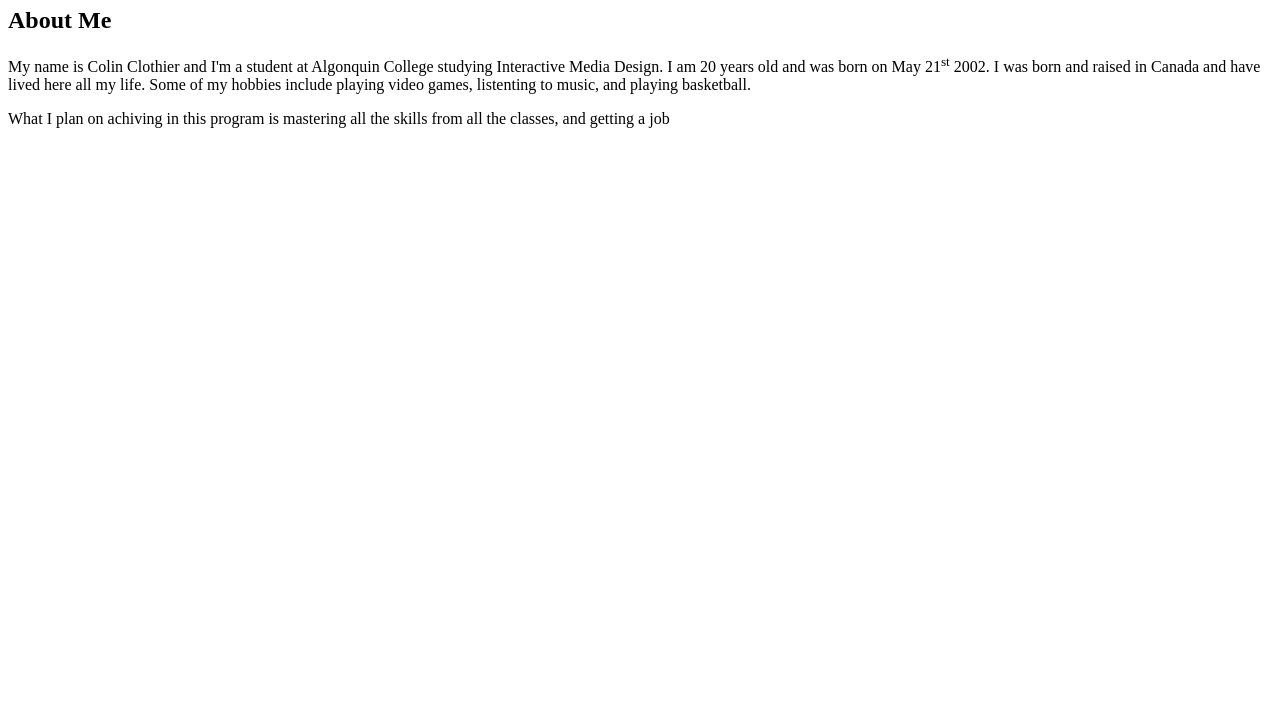
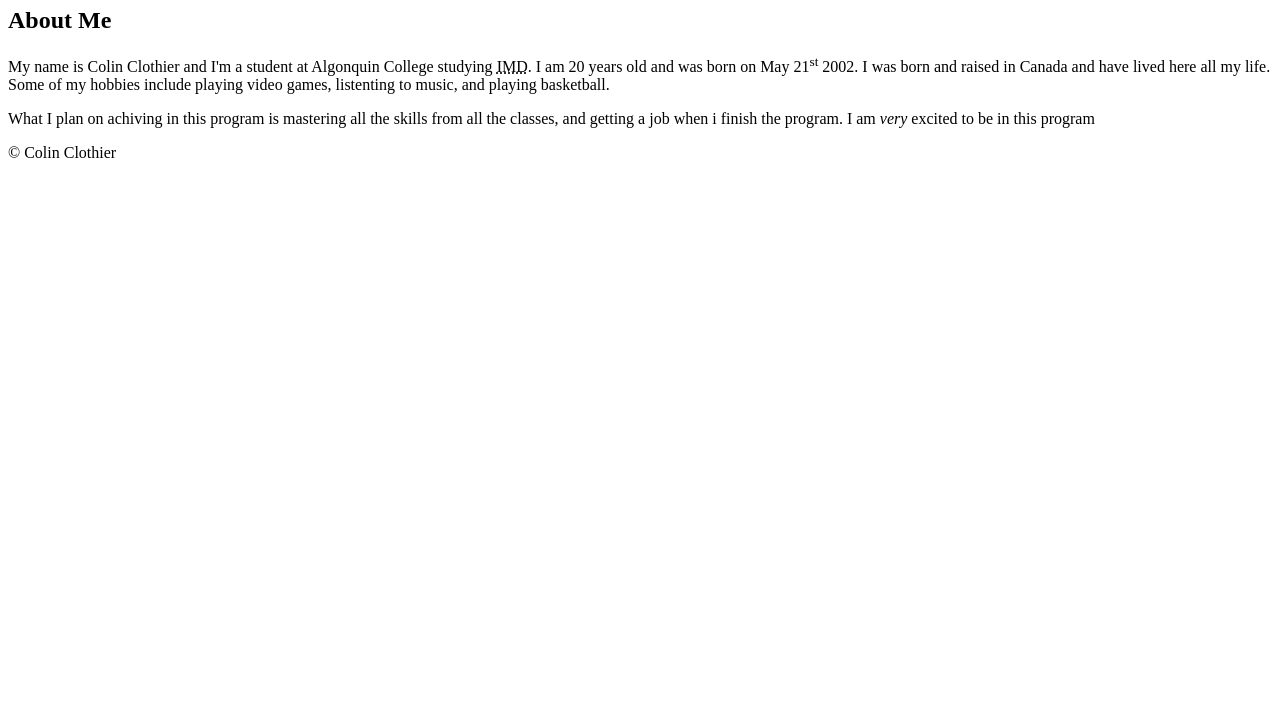
Before and after one commit to ColinClothier1/html-assignment, a plain HTML site: page index.html in a window 1280 px wide. Shown: the part 73-800 px from the top of the page. Drawn offline with Linux system fonts and the light colour scheme.

Commit message:
Adds footer

```diff
--- a/index.html
+++ b/index.html
@@ -11,12 +11,11 @@
         <h1>Colin Clothier</h1>
             <article>
                 <h2>About Me</h2>
-<p>My name is Colin Clothier and I'm a student at Algonquin College studying Interactive Media Design. I am 20 years old and was born on May 21<sup>st</sup> 2002.
-I was born and raised in Canada and have lived here all my life. Some of my hobbies include playing video games, listenting to music, and playing basketball.</p>
-<p>What I plan on achiving in this program is mastering all the skills from all the classes, and getting a job </p>
+                    <p>My name is Colin Clothier and I'm a student at Algonquin College studying <abbr title="Interactive Media Design">IMD</abbr>. I am 20 years old and was born on May 21<sup>st</sup> 2002. I was born and raised in Canada and have lived here all my life. Some of my hobbies include playing video games, listenting to music, and playing basketball.</p>
+                    <p>What I plan on achiving in this program is mastering all the skills from all the classes, and getting a job when i finish the program. I am <em>very</em> excited to be in this program</p>
             </article>
     <footer>
-
+        &copy; Colin Clothier
     </footer>
     </body>
 </html>
```
Lines whose indentation alone changed are shown as unchanged.
